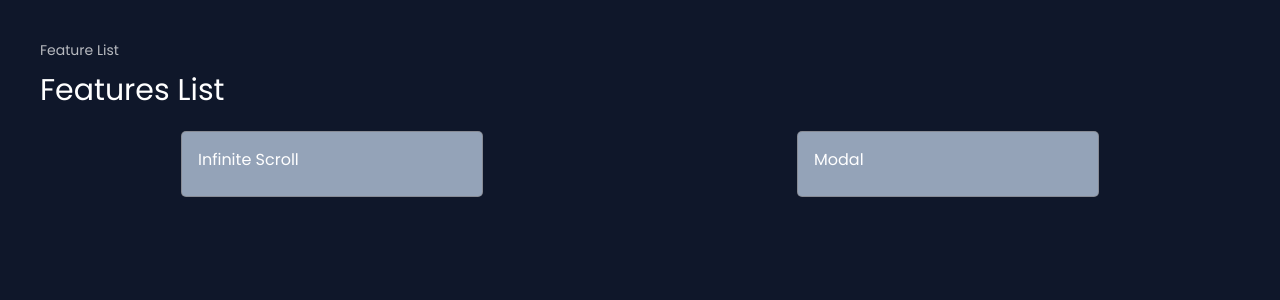
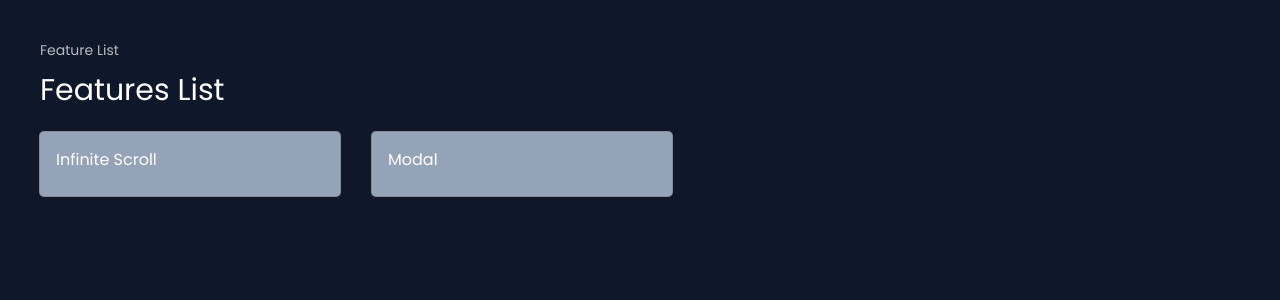
Before and after one commit to mohammedafeef/react-feature-registry, a React (Vite) app: page / in a window 1280 px wide. Shown: the top 300 px of the page. Built offline with nearby package versions, Linux system fonts and the light colour scheme.

Commit message:
style: justify the feature list to the start position

```diff
--- a/src/page/FeatureListPage/index.tsx
+++ b/src/page/FeatureListPage/index.tsx
@@ -22,7 +22,7 @@ export const FeatureListPage = () => {
   return (
     <AppLayout title="Features List">
       {/* TODO:Implement feature search */}
-      <div className="flex flex-col gap-8 md:flex-row flex-wrap justify-around">
+      <div className="flex flex-col gap-8 md:flex-row flex-wrap">
         {featureList.map((feature) => (
           <FeatureItem
             key={feature.href}
```
